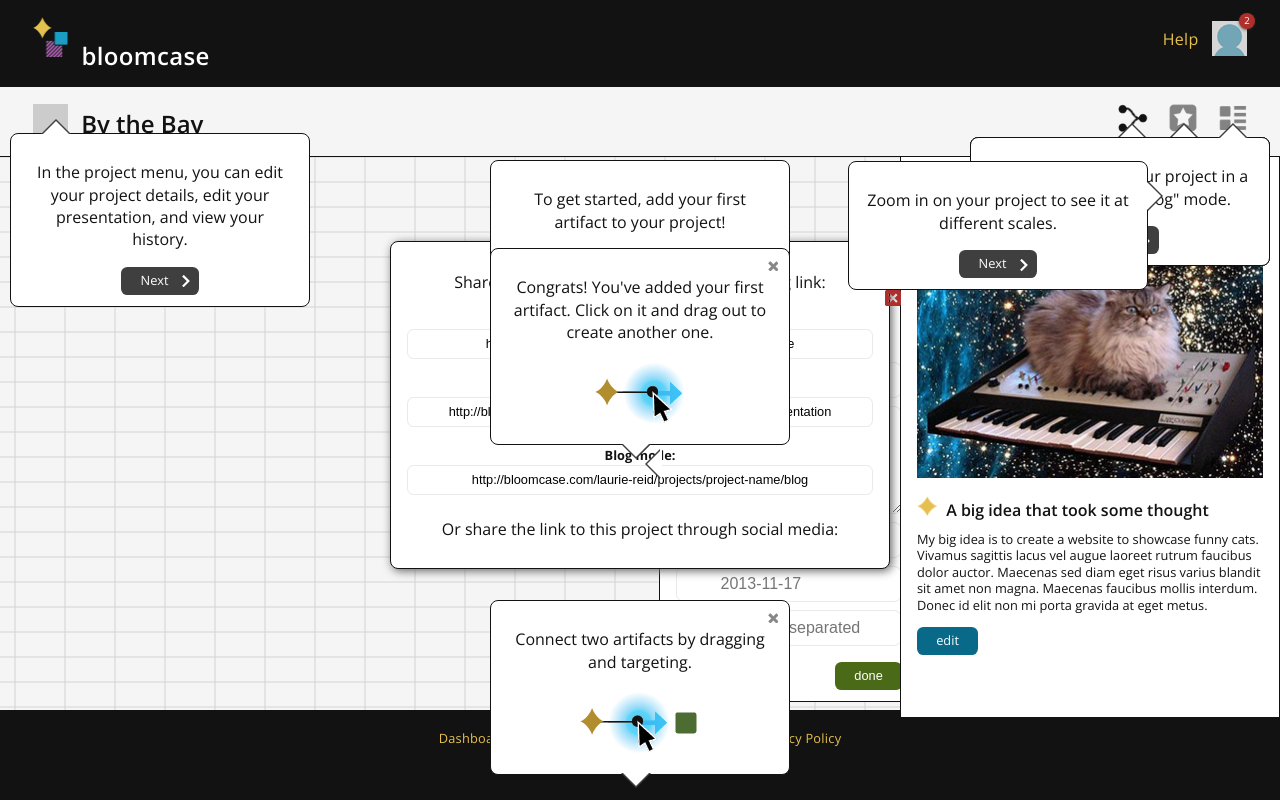
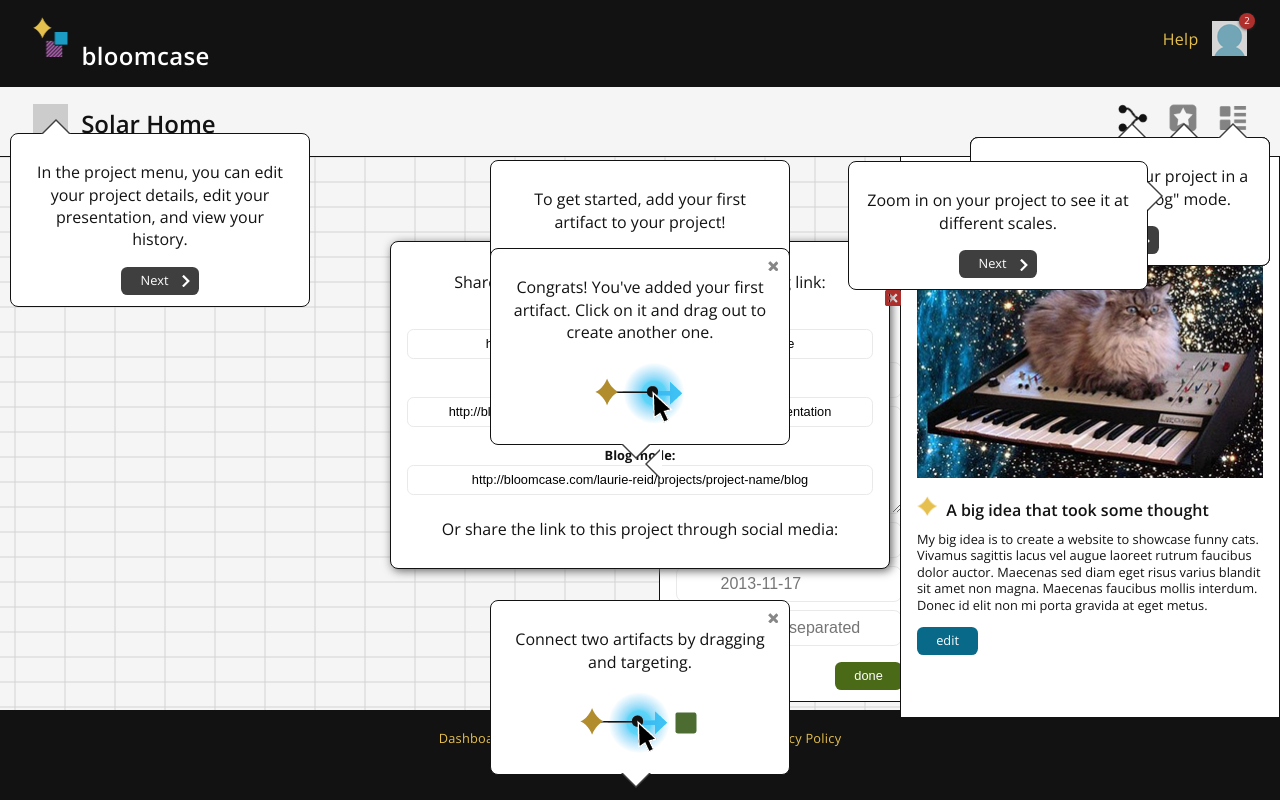
Before and after one commit to meganem/bc-prototype, a PHP site: page /profile/projects/new-project in a window 1280 px wide. Run offline with PHP 8.4, Linux system fonts and the light colour scheme; data that the repository does not hold is empty.

Commit message:
changing title of new project to demo laurie’s use case

```diff
--- a/profile/projects/new-project/index.php
+++ b/profile/projects/new-project/index.php
@@ -33,7 +33,7 @@ include $headerInclude;
 
                     <?php include $pathPrefix . "parts/project-actions-menu.php" ?>
 
-                    <h1 class="project-title">By the Bay</h1>
+                    <h1 class="project-title">Solar Home</h1>
 
 		        <div id="edit-presentation-header" style="display:none;">
                         <div class="click-nav click-nav-3">
```
